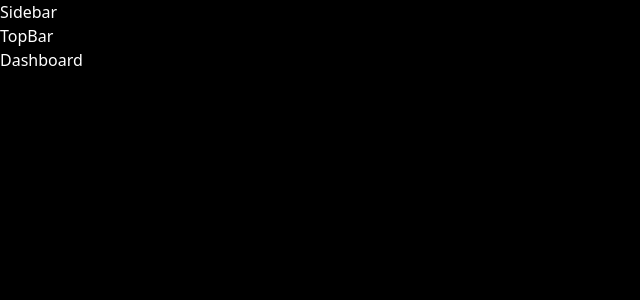
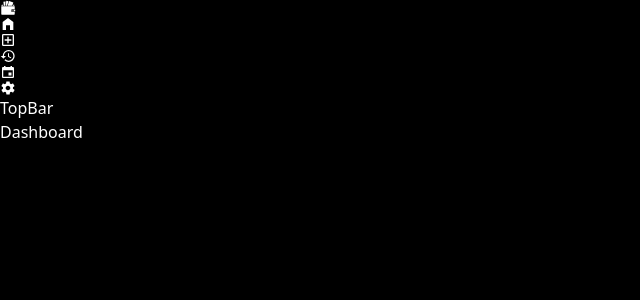
Before and after one commit to MAZINO001/budget-app, a React (Vite) app in the folder budget/: page / in a window 1280 px wide. Shown: the top 300 px of the page, without its empty margins (0-640 px from the left). Built offline with nearby package versions, Linux system fonts and the light colour scheme.

Commit message:
making sidebar

```diff
--- a/budget/package.json
+++ b/budget/package.json
@@ -11,7 +11,8 @@
   },
   "dependencies": {
     "react": "^18.2.0",
-    "react-dom": "^18.2.0"
+    "react-dom": "^18.2.0",
+    "react-icons": "^5.0.1"
   },
   "devDependencies": {
     "@types/react": "^18.2.66",
--- a/budget/src/components/global/Sidebar.jsx
+++ b/budget/src/components/global/Sidebar.jsx
@@ -1,3 +1,20 @@
+import { MdOutlineAddBox } from "react-icons/md";
+import { IoMdSettings } from "react-icons/io";
+import { MdHistory } from "react-icons/md";
+import { IoMdCalendar } from "react-icons/io";
+import { MdHomeFilled } from "react-icons/md";
+import { GiWallet } from "react-icons/gi";
 export default function Sidebar() {
-  return <div className="bg-blue-500 w-[12vw] h-[100vh]">Sidebar</div>;
+  return (
+    <div className=" w-[10vw] h-[100vh] flex flex-col justify-between items-center">
+      <GiWallet className="text-3xl mt-2 cursor-pointer" />
+      <div className="flex flex-col justify-between h-[400px]  text-2xl cursor-pointer mb-16">
+        <MdHomeFilled className="" />
+        <MdOutlineAddBox className="" />
+        <MdHistory className="" />
+        <IoMdCalendar className="" />
+      <IoMdSettings className="" />
+      </div>
+    </div>
+  );
 }
```
Also changed, not shown: 1 other file (tests, documents, lock files or other folders).
